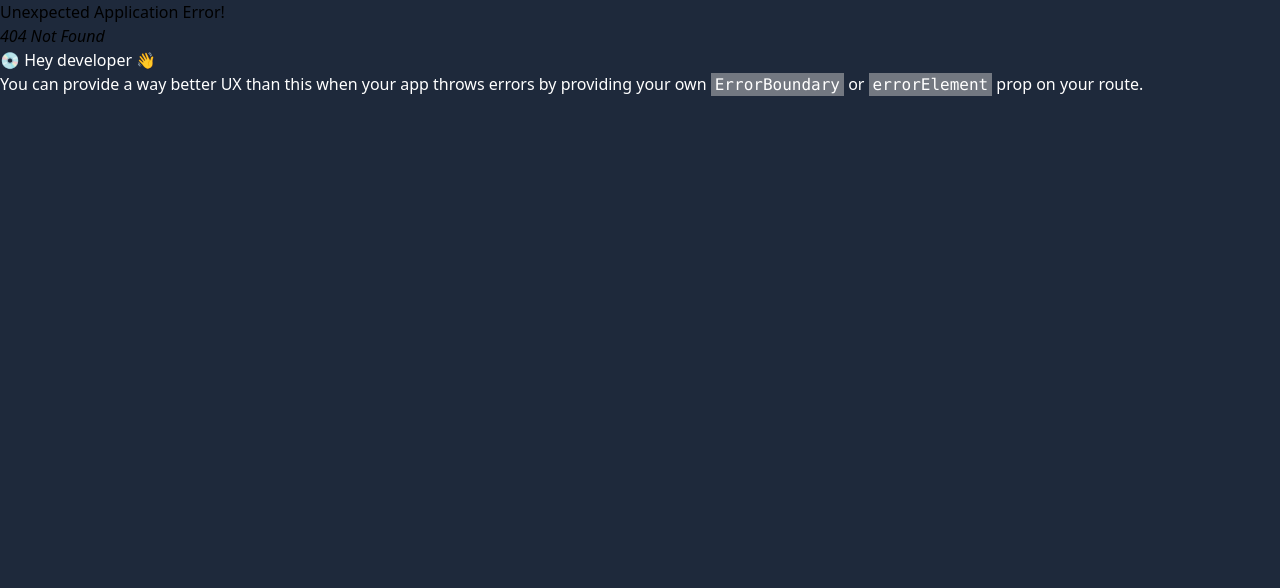
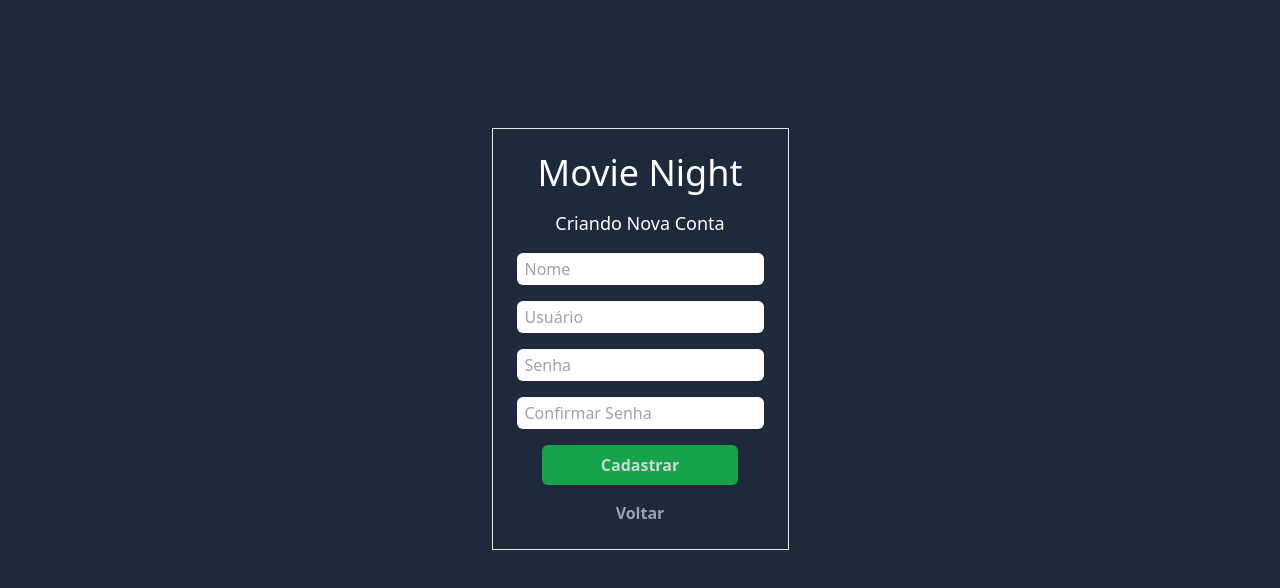
Before and after one commit to julio-nt/movienight, a React (Vite) app in the folder frontend/: page /cadastro in a window 1280 px wide. Before the commit this address had no page. Shown: the top 588 px of the page. Built offline with nearby package versions, Linux system fonts and the light colour scheme.

Commit message:
cadastro DONE

```diff
--- /dev/null
+++ b/frontend/src/api/request/register.ts
@@ -0,0 +1,14 @@
+import axios from "axios";
+import { apiUrl } from "../routes";
+
+const register = async (name: string, username: string, password: string) => {
+  try {
+    const response = await axios.post(`${apiUrl}/api/user`, { name, username, password });
+    return response.data;
+  } catch (error: any) {
+    const errorMessage = error.response?.data?.msg || "Erro desconhecido ao fazer login";
+    throw new Error(errorMessage);
+  }
+};
+
+export default register;
--- a/frontend/src/layout/Navbar/Navbar.tsx
+++ b/frontend/src/layout/Navbar/Navbar.tsx
@@ -67,6 +67,11 @@ const Navbar = () => {
     }
   };
 
+  const handleLogout = async () => {
+    localStorage.removeItem("user");
+    navigate("/login");
+  };
+
   const start = (
     <h2 className="text-2xl font-bold mr-[0.5rem] cursor-pointer pl-2" onClick={() => navigate("/")}>
       Movie Night
@@ -82,7 +87,7 @@ const Navbar = () => {
       >
         <InputGroup value={input} setValue={setInput} />
       </form>
-      <div className="min-w-[100px]">
+      <div className="min-w-[100px] cursor-pointer" onClick={handleLogout}>
         <p>Olá {user?.name}</p>
       </div>
     </div>
--- a/frontend/src/pages/Login/index.tsx
+++ b/frontend/src/pages/Login/index.tsx
@@ -46,13 +46,13 @@ const Login = () => {
         <h3 className="font-medium text-lg text-white text-center">Login</h3>
         <IText id="username" placeholder="Usuário" value={username} setValue={setUsername} />
         <IText id="password" type="password" placeholder="Senha" value={password} setValue={setPassword} />
-        <Button label="Entrar" type="submit" className="bg-green-500 p-2 text-white hover:bg-green-400 w-[196.8px] m-auto" onClick={handleLogin} />
+        <Button label="Entrar" type="submit" className="bg-green-600 p-2 text-gray-300 hover:bg-green-500 w-[196.8px] m-auto" />
 
         {error && <ErrorMessage message={error} className="mt-[-.5rem]" />}
 
         <p className="max-w[197.5px] text-gray-400">
           Não possui conta?{" "}
-          <Link to={"/"} className="font-bold hover:text-gray-300">
+          <Link to={"/cadastro"} className="font-bold hover:text-gray-300">
             registre-se
           </Link>
         </p>
--- /dev/null
+++ b/frontend/src/pages/Register/index.tsx
@@ -0,0 +1,61 @@
+import { useState } from "react";
+import Title from "../../components/Title/Title";
+import IText from "../../components/Inputs/IText";
+import { Button } from "primereact/button";
+import ErrorMessage from "../../components/ErrorMessage";
+import register from "../../api/request/register";
+import { Link, useNavigate } from "react-router-dom";
+
+const Register = () => {
+  const navigate = useNavigate();
+
+  const [name, setName] = useState<string>("");
+  const [username, setUsername] = useState<string>("");
+  const [password, setPassword] = useState<string>("");
+  const [passwordConfirm, setPasswordConfirm] = useState<string>("");
+
+  const [error, setError] = useState<string | undefined>(undefined);
+
+  const handleRegister = async () => {
+    try {
+      if (password !== passwordConfirm) {
+        setError("As duas senhas são diferentes");
+        return;
+      }
+
+      const cadastro = await register(name, username, password);
+
+      if (cadastro) {
+        navigate("/login");
+      }
+    } catch (error: any) {
+      setError(error.message || "An unknown error occurred");
+    }
+  };
+
+  return (
+    <div className="flex justify-center">
+      <form
+        onSubmit={(e) => {
+          e.preventDefault();
+          handleRegister();
+        }}
+        className={`mt-32 border border-1 p-6 flex flex-col gap-4 text-center justify-center ${error && "border-red-500"}`}
+      >
+        <Title title="Movie Night" />
+        <h3 className="font-medium text-lg text-white text-center">Criando Nova Conta</h3>
+        <IText id="name" placeholder="Nome" value={name} setValue={setName} />
+        <IText id="username" placeholder="Usuário" value={username} setValue={setUsername} />
+        <IText id="password" type="password" placeholder="Senha" value={password} setValue={setPassword} />
+        <IText id="passwordConfirm" type="password" placeholder="Confirmar Senha" value={passwordConfirm} setValue={setPasswordConfirm} />
+        <Button label="Cadastrar" type="submit" className="bg-green-600 p-2 text-gray-300 hover:bg-green-500 w-[196.8px] m-auto" />
+        <Link to={"/login"} className="font-bold text-gray-400 hover:text-gray-300">
+          Voltar
+        </Link>
+
+        {error && <ErrorMessage message={error} className="mt-[-.5rem]" />}
+      </form>
+    </div>
+  );
+};
+export default Register;
--- a/frontend/src/routes/routes.tsx
+++ b/frontend/src/routes/routes.tsx
@@ -10,11 +10,16 @@ import Wish from "../pages/Wish/index.tsx";
 import Disliked from "../pages/Disliked/index.tsx";
 import Hated from "../pages/Hate/index.tsx";
 import Login from "../pages/Login/index.tsx";
+import Register from "../pages/Register/index.tsx";
 
 const router = createBrowserRouter([
   {
     path: "/login",
     element: <Login />,
+  },
+  {
+    path: "/cadastro",
+    element: <Register />,
   },
   {
     element: <Layout />,
```
